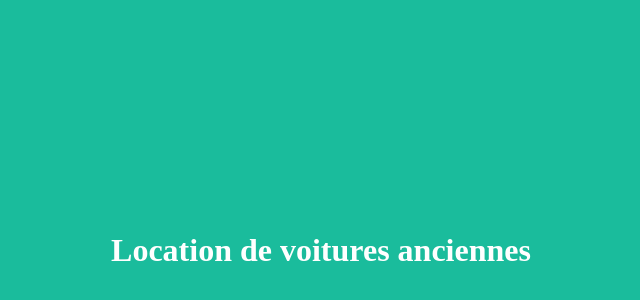
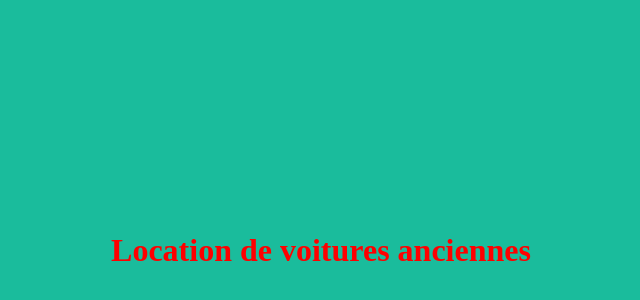
Before and after one commit to yedder6/AgenceLocation, a plain HTML site: page index.html in a window 1280 px wide. Shown: the part 42-342 px from the top of the page, without its empty margins (319-959 px from the left). Drawn offline with Linux system fonts and the light colour scheme.

Commit message:
modification2

```diff
--- a/index.html
+++ b/index.html
@@ -5,6 +5,6 @@
 <title></title>
 </head>
 <body style="background-color:#1abc9c">
-<h1 style="padding-top:20%; padding-bottom:20%; text-align:center;color:#FFFFFF">Location de voitures anciennes</h1>
+<h1 style="padding-top:20%; padding-bottom:20%; text-align:center;color:#F00">Location de voitures anciennes</h1>
 </body>
 </html>
```
